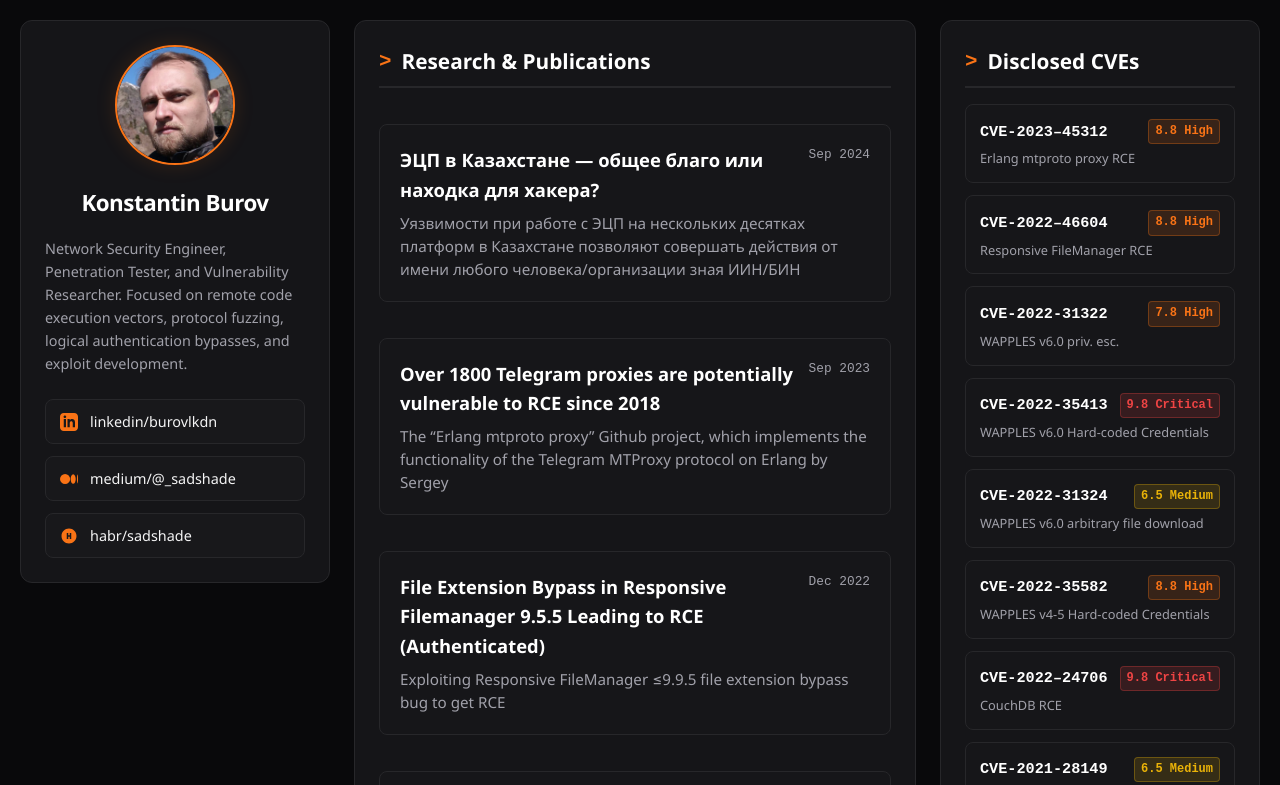
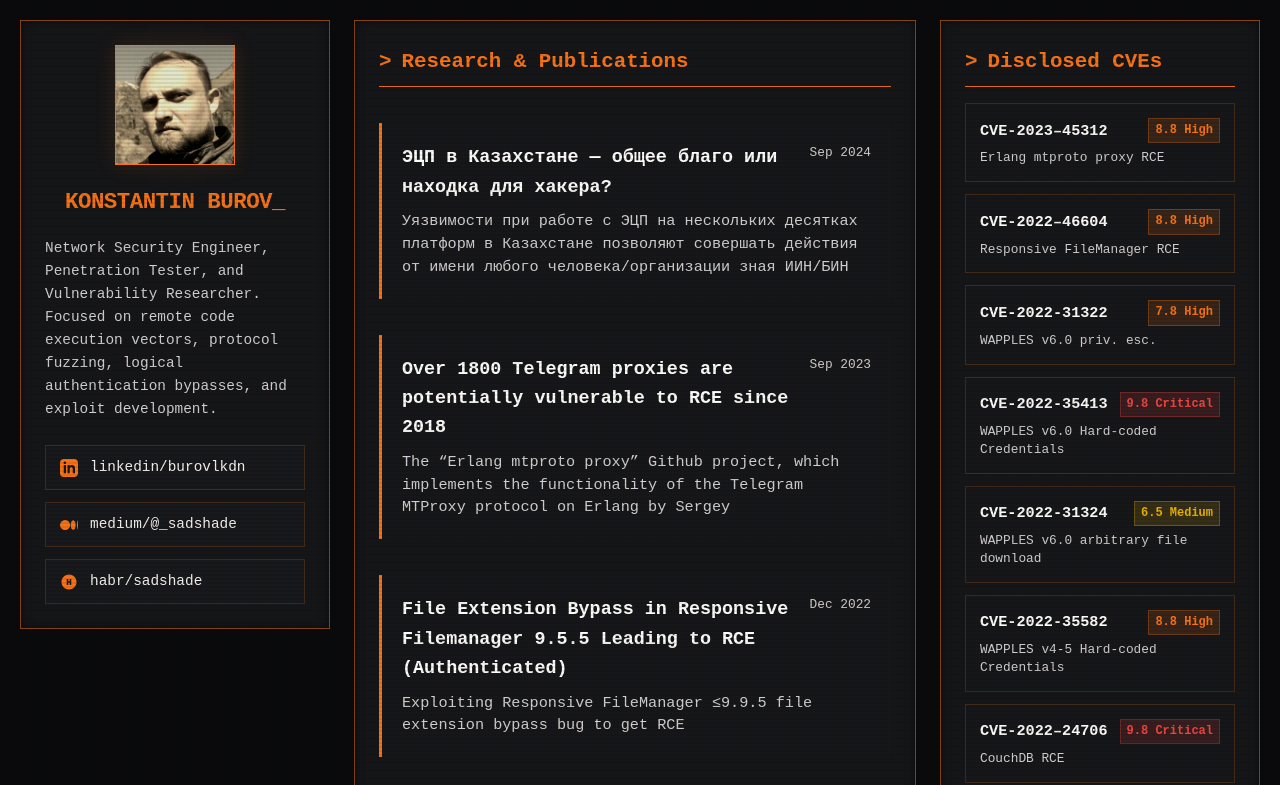
Before and after one commit to sadshade/sadshade.github.io, a plain HTML site: page index.html in a window 1280 px wide. Shown: the top 785 px of the page. Drawn offline with Linux system fonts and the light colour scheme.

Commit message:
Refactor styles for improved readability and consistency; remove outdated CSRF PoC file.

```diff
--- a/index.html
+++ b/index.html
@@ -12,9 +12,9 @@
             --accent-color: #f97316;   /* Насыщенный оранжевый (кибер-импульс) */
             --accent-hover: #ff914d;   /* Светло-оранжевый при наведении */
             --text-main: #f4f4f5;      /* Чистый светло-серый */
-            --text-muted: #a1a1aa;     /* Благородный стальной серый */
-            --border-color: #27272a;   /* Сдержанный темно-серый для границ */
-            --font-family: 'Segoe UI', -apple-system, BlinkMacSystemFont, Roboto, sans-serif;
+            --text-muted: #d1d1d6;     /* Более светлый серый для лучшей читаемости */
+            --border-color: #f97316;   /* Оранжевые границы для терминального стиля */
+            --font-family: 'Courier New', Courier, monospace;
         }
 
         /* === БАЗОВЫЙ СБРОС И СТИЛИ === */
@@ -33,6 +33,40 @@
             display: flex;
             flex-direction: column;
             min-height: 100vh;
+            position: relative;
+            overflow-x: hidden;
+        }
+
+        /* Эффект сканирующих линий CRT */
+        body::before {
+            content: " ";
+            display: block;
+            position: fixed;
+            top: 0;
+            left: 0;
+            bottom: 0;
+            right: 0;
+            background: linear-gradient(rgba(18, 16, 16, 0) 50%, rgba(0, 0, 0, 0.08) 50%),
+                        linear-gradient(90deg, rgba(255, 0, 0, 0.02), rgba(0, 255, 0, 0.01), rgba(0, 0, 255, 0.02));
+            z-index: 9999;
+            background-size: 100% 4px, 3px 100%;
+            pointer-events: none;
+        }
+
+        /* Тонкое свечение текста (уменьшено для четкости) */
+        body {
+            text-shadow: 0 0 1px rgba(249, 115, 22, 0.1);
+        }
+
+        ::-webkit-scrollbar {
+            width: 8px;
+        }
+        ::-webkit-scrollbar-track {
+            background: var(--bg-color);
+        }
+        ::-webkit-scrollbar-thumb {
+            background: var(--border-color);
+            border-radius: 0;
         }
 
         /* === СЕТКА И КАРКАС СТРАНИЦЫ === */
@@ -49,10 +83,11 @@
         /* === ОБЩИЙ СТИЛЬ ДЛЯ КОЛОНОК/ПАНЕЛЕЙ === */
         .panel {
             background-color: var(--panel-bg);
-            border: 1px solid var(--border-color);
-            border-radius: 12px;
+            border: 1px solid rgba(249, 115, 22, 0.5);
+            border-radius: 0; /* Убираем скругление для брутализма */
             padding: 24px;
             height: fit-content;
+            box-shadow: inset 0 0 10px rgba(0,0,0,0.5);
         }
 
         /* === ЛЕВАЯ КОЛОНКА (ПРОФИЛЬ) === */
@@ -67,9 +102,9 @@
         .avatar-placeholder {
             width: 120px;
             height: 120px;
-            border-radius: 50%;
+            border-radius: 0; /* Квадратное фото для консольного стиля */
             background-color: #1c1917;
-            border: 2px solid var(--accent-color);
+            border: 1px solid var(--accent-color);
             display: flex;
             align-items: center;
             justify-content: center;
@@ -89,6 +124,7 @@
             height: 100%;
             object-fit: cover; /* Сохраняет пропорции лица при масштабировании */
             display: block;
+            filter: sepia(0.8) contrast(1.2) brightness(0.9); /* Эффект сепии */
         }
 
         .avatar-svg {
@@ -107,8 +143,19 @@
             font-size: 1.4rem;
             font-weight: 700;
             margin-bottom: 16px; /* Увеличен отступ после удаления плашки */
-            color: #ffffff;
+            color: var(--accent-color);
             letter-spacing: -0.5px;
+            text-transform: uppercase;
+        }
+
+        .profile-name::after {
+            content: "_";
+            animation: blink 1s step-end infinite;
+        }
+
+        @keyframes blink {
+            from, to { opacity: 1; }
+            50% { opacity: 0; }
         }
 
         .profile-bio {
@@ -136,8 +183,8 @@
             text-decoration: none;
             padding: 10px 14px;
             background-color: rgba(255, 255, 255, 0.01);
-            border: 1px solid var(--border-color);
-            border-radius: 8px;
+            border: 1px solid rgba(249, 115, 22, 0.2);
+            border-radius: 0;
             transition: all 0.2s ease;
         }
 
@@ -179,36 +226,34 @@
         .section-title {
             font-size: 1.3rem;
             font-weight: 700;
-            color: #ffffff;
+            color: var(--accent-color);
             margin-bottom: 16px;
             display: flex;
             align-items: center;
             gap: 10px;
-            border-bottom: 2px solid var(--border-color);
+            border-bottom: 1px solid var(--border-color);
             padding-bottom: 8px;
         }
 
         .section-title::before {
-            content: ">";
+            content: "> ";
             color: var(--accent-color);
-            font-family: monospace;
             font-weight: bold;
         }
 
         /* Стили статей */
         .article-card {
             background-color: rgba(255, 255, 255, 0.005);
-            border: 1px solid var(--border-color);
-            border-radius: 8px;
+            border-left: 3px solid var(--border-color);
+            border-radius: 0;
             padding: 20px;
             margin-bottom: 16px;
             transition: transform 0.2s, border-color 0.2s;
         }
 
         .article-card:hover {
-            transform: translateY(-2px);
-            border-color: rgba(249, 115, 22, 0.3);
-            background-color: rgba(255, 255, 255, 0.01);
+            background-color: rgba(249, 115, 22, 0.05);
+            border-left-color: var(--accent-hover);
         }
 
         .article-header {
@@ -235,7 +280,6 @@
             font-size: 0.8rem;
             color: var(--text-muted);
             white-space: nowrap;
-            font-family: monospace;
         }
 
         .article-desc {
@@ -258,8 +302,8 @@
 
         .cve-card {
             background-color: rgba(255, 255, 255, 0.005);
-            border: 1px solid var(--border-color);
-            border-radius: 8px;
+            border: 1px solid rgba(249, 115, 22, 0.2);
+            border-radius: 0;
             padding: 14px;
             text-decoration: none;
             display: block;
@@ -281,7 +325,6 @@
 
         .cve-id {
             font-weight: bold;
-            font-family: monospace;
             color: #ffffff;
             font-size: 0.95rem;
         }
@@ -291,8 +334,7 @@
             font-size: 0.75rem;
             font-weight: bold;
             padding: 2px 6px;
-            border-radius: 4px;
-            font-family: monospace;
+            border-radius: 0;
         }
 
         /* Градация опасности */
@@ -313,7 +355,7 @@
             font-size: 0.8rem;
             color: var(--text-muted);
             margin-top: auto;
-            border-top: 1px solid var(--border-color);
+            border-top: 1px solid rgba(249, 115, 22, 0.2);
         }
 
         /* === РЕАКЦИЯ НА РАЗМЕР ЭКРАНА (Адаптивность) === */
```
Also changed, not shown: detrix-csrf-pos.html (deleted, +0 -43 lines).
